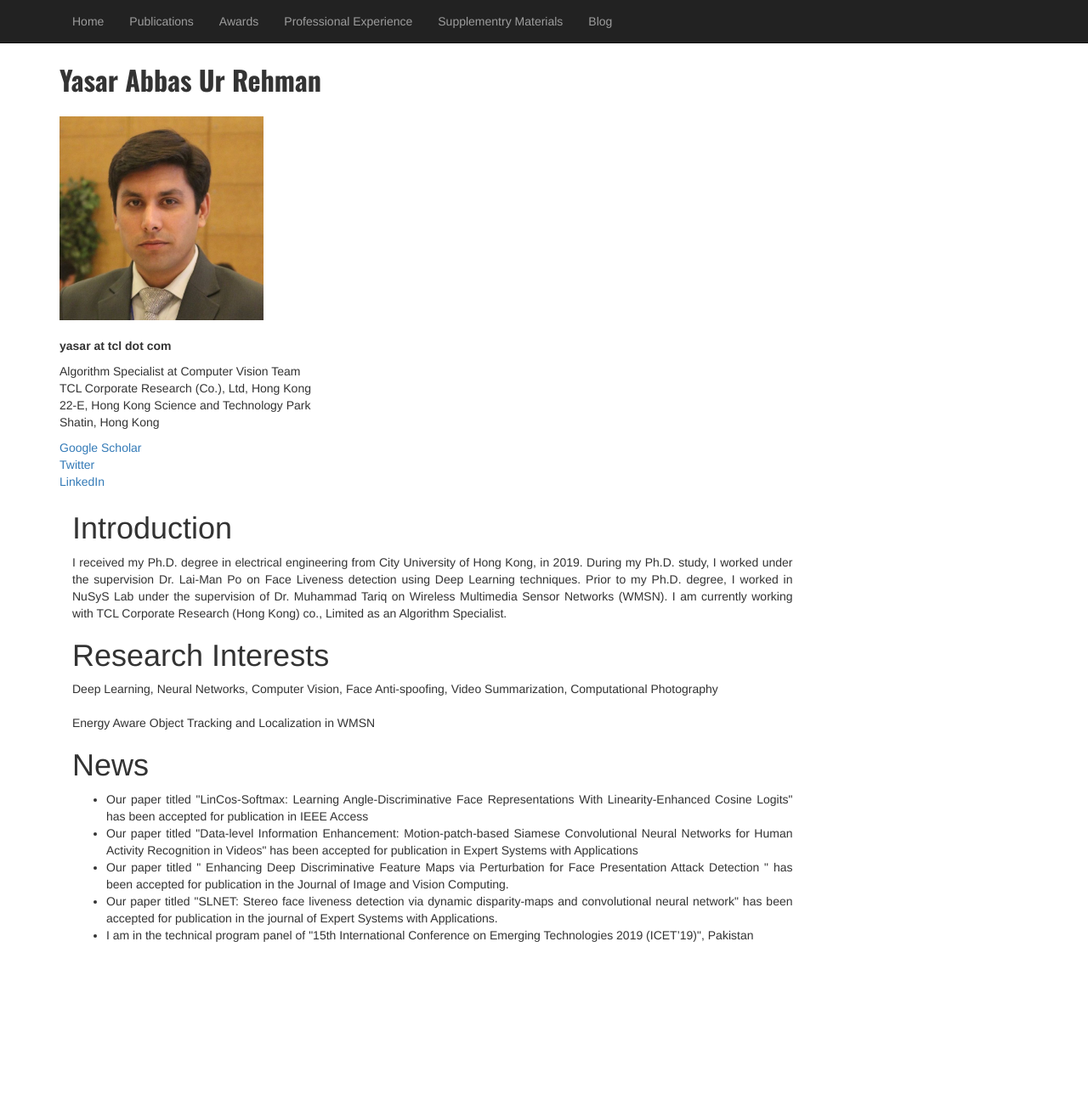
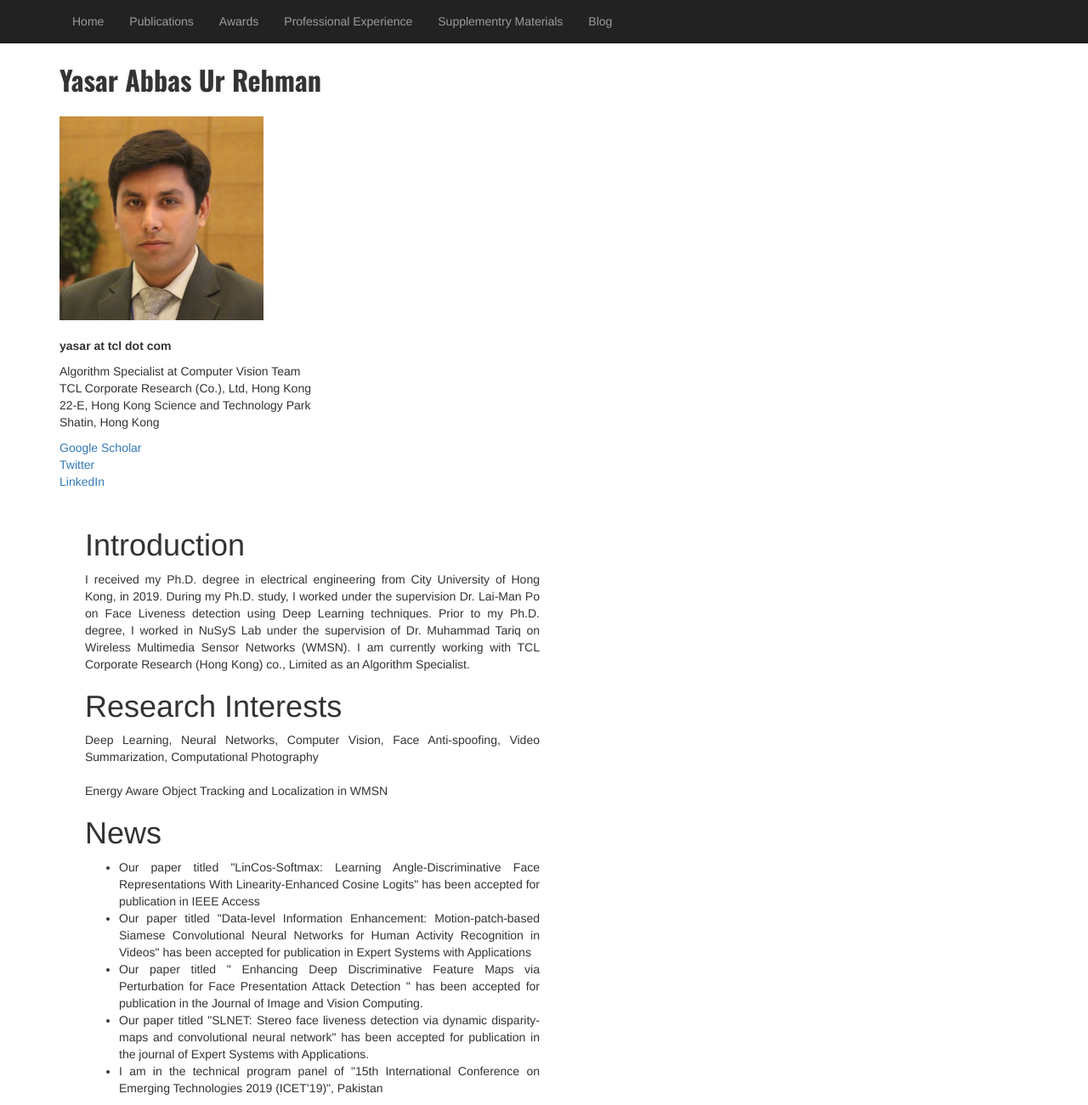
Before and after one commit to yasar-rehman/yasar, a Jekyll site: the page built from index.html, in a window 1280 px wide. Shown: the whole page at 85% size. Built offline with Jekyll 4.4.1, drawn with Linux system fonts in a browser that asks for light colours; before the commit the page ends 1121 px from its top, so only the background shows below that.

Commit message:
Update index.html

```diff
--- a/index.html
+++ b/index.html
@@ -27,7 +27,7 @@ title: yasar
 
                  <!-- Entries Column -->
             <div class="col-md-9">
-                <div style="margin-top:3%; text-align:justify;">
+               <div class="col-md-8" style="margin-top:3%; text-align:justify;">
 			<h1>Introduction</h1>
 			<p> I received my Ph.D. degree in electrical engineering from City University of Hong Kong, in 2019.
 				During my Ph.D. study, I worked under the supervision Dr. Lai-Man Po on Face Liveness detection using Deep Learning techniques.
```
